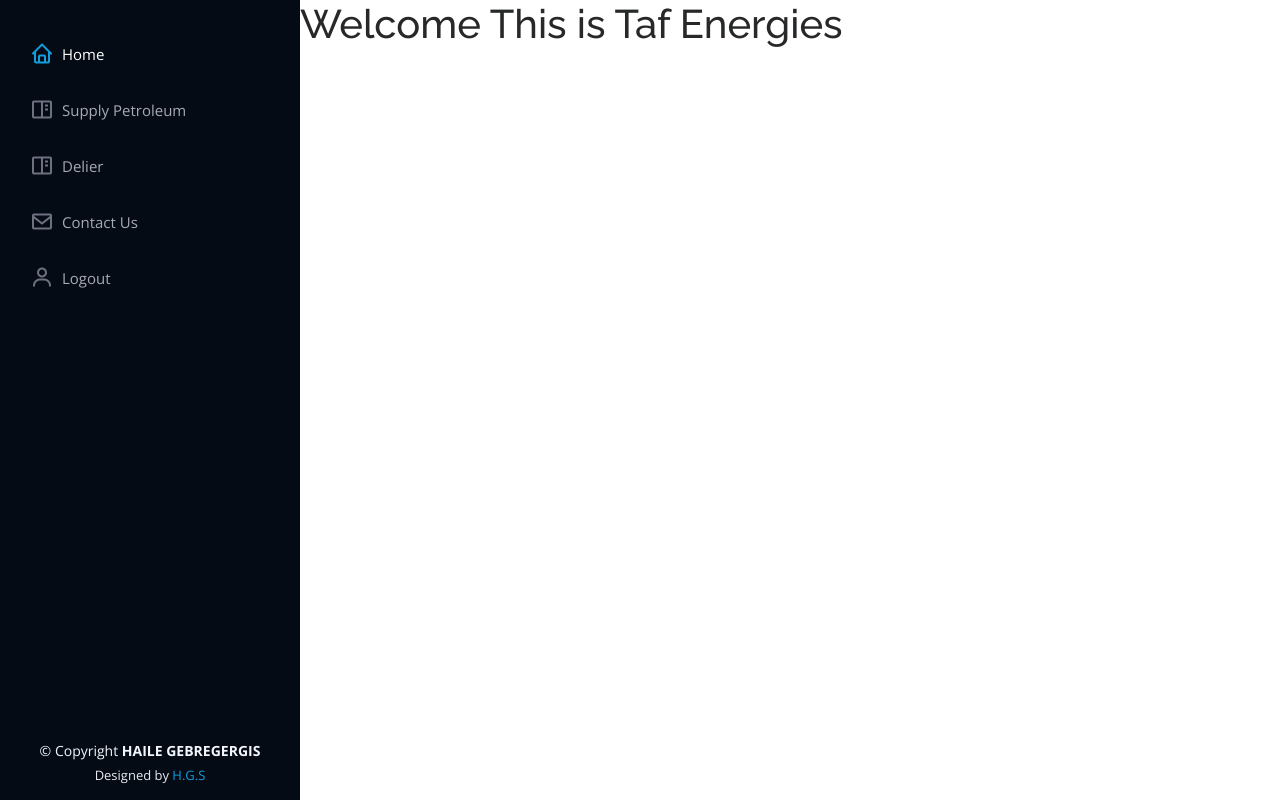
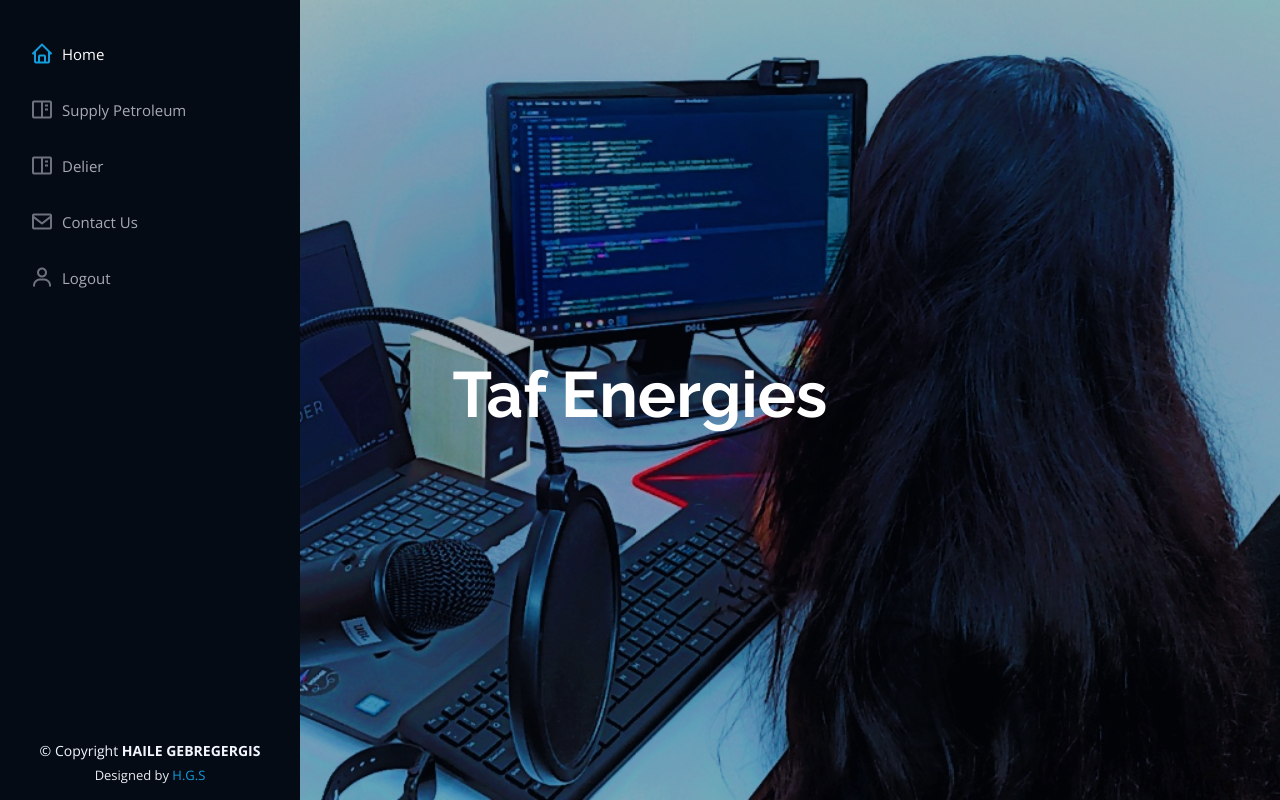
Before and after one commit to Awet11-Tesfay/contract, a Django app: page / in a window 1280 px wide. Run offline with Django 4.2, Linux system fonts and the light colour scheme; the visitor is signed in with stand-in values (Sample User, id 1); some libraries are stand-ins or nearby versions.

Commit message:
latest_update

```diff
--- a/haile/views.py
+++ b/haile/views.py
@@ -2,6 +2,8 @@
 from .models import Contract, Delier
 from decimal import Decimal, InvalidOperation
 from django.http import HttpResponse
+from django.contrib.auth.decorators import login_required
+
 
 def contract_form(request):
     if request.method == 'POST':
@@ -22,7 +24,7 @@
     contract = get_object_or_404(Contract, pk=contract_id)
     return render(request, 'contract_print.html', {'contract': contract})
 
-
+@login_required
 def home(request):
     return render(request, 'home.html')
 
--- a/templates/home.html
+++ b/templates/home.html
@@ -1,7 +1,21 @@
 {% extends 'base.html' %}
-{% block title %}
-Home
-{% endblock title %}
+{% block title %}HAILE GEBREGERGIS{% endblock title %}
+{% block hero %}
+  <section id="hero" class="d-flex flex-column justify-content-center align-items-center">
+    <div class="hero-container" data-aos="fade-in">
+      <h1>Taf Energies</h1>
+    </div>
+  </section>
+
+{% endblock hero %}
 {% block body %}
-<h1>Welcome This is Taf Energies</h1>
+
+{% for message in messages %}
+
+<div class="alert alert-{{message.tags}} alert-dismissible fade show" role="alert">
+  <strong>{{message}} </strong>
+  <button type="button" class="btn-close" data-bs-dismiss="alert" aria-label="Close"></button>
+</div>
+{% endfor %}
+
 {% endblock body %}
```
